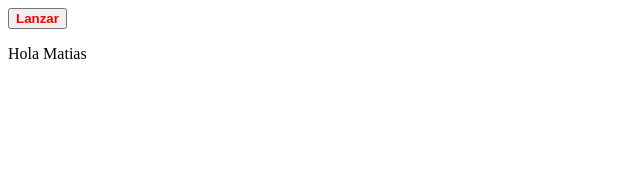
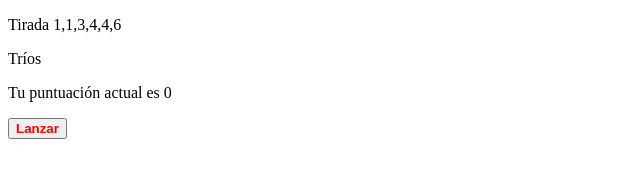
Before and after one commit to Matissf92/proyecto10000, a plain HTML site: page index.html in a window 1280 px wide. Both pictures are taken after a click on the button "Lanzar". Shown: the whole page, without its empty margins (0-640 px from the left). Drawn offline with Linux system fonts and the light colour scheme.

Commit message:
añadida logica trios y suma puntuacion

```diff
--- a/index.html
+++ b/index.html
@@ -9,8 +9,17 @@
   </head>
   <body>
     <div>
-      <button class="lanzar-button" type="submit">Lanzar</button>
+      <p id="resultado"></p>
     </div>
-    <p class="parrafo">Hola Matias</p>
+    <div>
+      <p id="resultadoAnalisis"></p>
+    </div>
+    <div>
+      <p id="puntuacion"></p>
+    </div>
+    <div>
+      <button id="lanzar-button" type="submit">Lanzar</button>
+    </div>
+    <script src="index.js"></script>
   </body>
 </html>
--- a/index.js
+++ b/index.js
@@ -0,0 +1,47 @@
+const randomGenerator = () => {
+  const resultado1 = random(1, 6);
+  const resultado2 = random(1, 6);
+  const resultado3 = random(1, 6);
+  const resultado4 = random(1, 6);
+  const resultado5 = random(1, 6);
+  const resultado6 = random(1, 6);
+
+  let dados = [
+    resultado1,
+    resultado2,
+    resultado3,
+    resultado4,
+    resultado5,
+    resultado6,
+  ];
+
+  let triplicados = [];
+  const dadosOrdenados = dados.sort();
+
+  for (let i = 0; i < dados.length; i++) {
+    if (
+      dadosOrdenados[i] === dadosOrdenados[i + 1] &&
+      dadosOrdenados[i + 1] === dadosOrdenados[i + 2]
+    ) {
+      triplicados.push(dadosOrdenados[i]);
+    }
+  }
+
+  resultado.innerHTML = `Tirada ${dados}`;
+  resultadoAnalisis.innerHTML = `Tríos ${triplicados}`;
+
+  let calculoPuntuacion = 0;
+
+  for (x of triplicados) {
+    calculoPuntuacion = x * 100;
+  }
+
+  puntuacion.innerHTML = `Tu puntuación actual es ${calculoPuntuacion}`;
+};
+
+function random(min, max) {
+  return Math.floor(Math.random() * (max - min + 1) + min);
+}
+
+const button = document.getElementById("lanzar-button");
+button.addEventListener("click", randomGenerator);
--- a/style.css
+++ b/style.css
@@ -1,4 +1,4 @@
-.lanzar-button {
+#lanzar-button {
     color: red;
     font-weight: bold;
     text-align: center;
```
